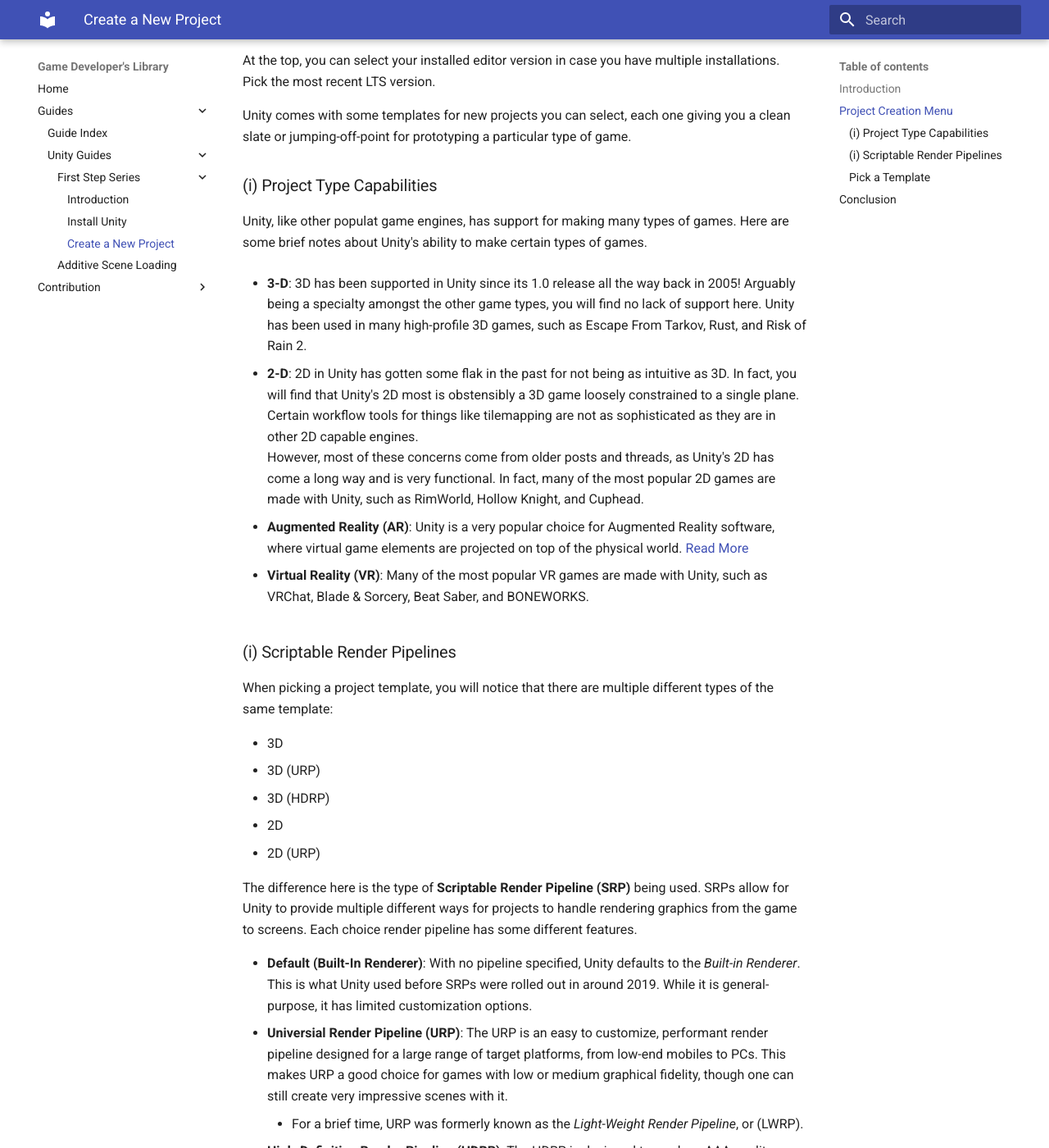
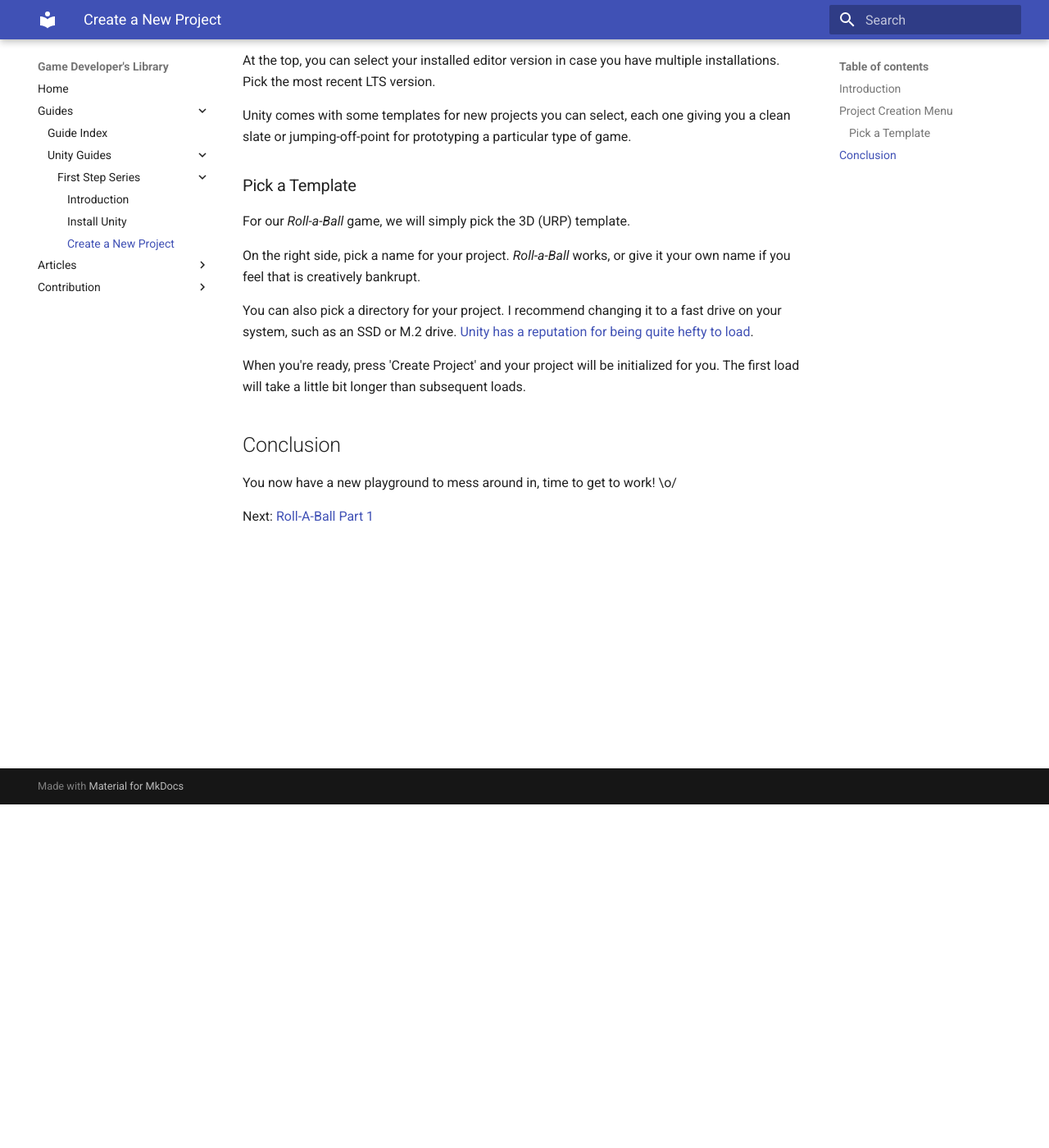
Before and after one commit to niu-gdo/game-developers-library, an MkDocs documentation site: the page built from docs/guides/unity-guides/first-step-series/unity-first-step-new-proj.md, in a window 1280 px wide and 1400 px high, scrolled down 419 px. Shown: the whole window at 82% size. Built offline with MkDocs 1.6.1 and Material for MkDocs 9.7.7, drawn with Linux system fonts in a browser that asks for light colours; some of the changed text lies outside the part shown.

Commit message:
added new articles for render pipelines and capabilities. Started intro to editor page

```diff
--- a/docs/guides/unity-guides/first-step-series/unity-first-step-new-proj.md
+++ b/docs/guides/unity-guides/first-step-series/unity-first-step-new-proj.md
@@ -11,40 +11,6 @@
 
 Unity comes with some templates for new projects you can select, each one giving you a clean slate or jumping-off-point for prototyping a particular type of game.
 
-### (ℹ) Project Type Capabilities
-Unity, like other populat game engines, has support for making many types of games. Here are some brief notes about Unity's ability to make certain types of games.
-
-* **3-D**: 3D has been supported in Unity since its 1.0 release all the way back in 2005! Arguably being a specialty amongst the other game types, you will find no lack of support here. Unity has been used in many high-profile 3D games, such as Escape From Tarkov, Rust, and Risk of Rain 2.
-
-* **2-D**: 2D in Unity has gotten some flak in the past for not being as intuitive as 3D. In fact, you will find that Unity's 2D most is obstensibly a 3D game loosely constrained to a single plane. Certain workflow tools for things like tilemapping are not as sophisticated as they are in other 2D capable engines.
-However, most of these concerns come from older posts and threads, as Unity's 2D has come a long way and is very functional. In fact, many of the most popular 2D games are made with Unity, such as RimWorld, Hollow Knight, and Cuphead.
-
-* **Augmented Reality (AR)**: Unity is a very popular choice for Augmented Reality software, where virtual game elements are projected on top of the physical world. [Read More](https://unity.com/unity/features/ar)
-
-* **Virtual Reality (VR)**: Many of the most popular VR games are made with Unity, such as VRChat, Blade & Sorcery, Beat Saber, and BONEWORKS.
-
-### (ℹ) Scriptable Render Pipelines
-When picking a project template, you will notice that there are multiple different types of the same template:
-
-* 3D
-* 3D (URP)
-* 3D (HDRP)
-* 2D
-* 2D (URP)
-
-The difference here is the type of **Scriptable Render Pipeline (SRP)** being used. SRPs allow for Unity to provide multiple different ways for projects to handle rendering graphics from the game to screens. Each choice render pipeline has some different features.
-
-* **Default (Built-In Renderer)**: With no pipeline specified, Unity defaults to the *Built-in Renderer*. This is what Unity used before SRPs were rolled out in around 2019. While it is general-purpose, it has limited customization options.
-* **Universial Render Pipeline (URP)**: The URP is an easy to customize, performant render pipeline designed for a large range of target platforms, from low-end mobiles to PCs. This makes URP a good choice for games with low or medium graphical fidelity, though one can still create very impressive scenes with it.
-    * For a brief time, URP was formerly known as the *Light-Weight Render Pipeline*, or (LWRP).
-* **High-Definition Render Pipeline (HDRP)**: The HDRP is designed to produce AAA quality graphics specifically targeted as high-end platforms, making it a good choice for games trying to have cutting-edge graphics.
-
-The Built-In Renderer, URP, and HDRP are available for 3D games, while 2D only has the Built-In Renderer and URP.
-
-**In most cases, you will want to go for the Universial Render Pipeline for your projects**. You likely will not have assets to high-fidelity assets to make the cutting edge rendering worth it, and you may find it has a heavier load on your editor.
-
-The Built-In Render is arguably superceded by the URP. Developers report getting better frame-rates with URP while having easier customization options and better fidelity. 2D URP games also get access to optimized, slick 2D lighting options.
-
 ### Pick a Template
 For our *Roll-a-Ball* game, we will simply pick the 3D (URP) template.
 
@@ -57,4 +23,4 @@
 ## Conclusion
 You now have a new playground to mess around in, time to get to work! \o/
 
-Next: [Unity Editor Basics]()
+Next: [Roll-A-Ball Part 1]()
--- a/mkdocs.yml
+++ b/mkdocs.yml
@@ -11,7 +11,12 @@
         - 'Introduction': 'guides/unity-guides/first-step-series/unity-first-step-index.md'
         - 'Install Unity': 'guides/unity-guides/first-step-series/unity-first-step-install.md'
         - 'Create a New Project': 'guides/unity-guides/first-step-series/unity-first-step-new-proj.md'
-      - 'Additive Scene Loading': 'guides/unity-guides/additiveloading.md'
+  - Articles:
+    - 'Article Index': 'articles/articles-index.md'
+    - 'Unity Articles':
+      - 'Project Type Capabilities': 'articles/unity-articles/unity-type-capabilities.md'
+      - 'Introduction to the Editor': 'articles/unity-articles/unity-editor-introduction.md'
+      - 'Scriptable Render Pipelines': 'articles/unity-articles/unity-render-pipelines.md'
   - Contribution:
     - 'Using MkDocs': 'contribution/mkdocs-usage.md'
     - 'Making New Pages': 'contribution/making-new-pages.md'
```
Also changed, not shown: docs/articles/articles-index.md (added, +13 -0 lines), docs/articles/unity-articles/unity-editor-introduction.md (added, +56 -0 lines), docs/articles/unity-articles/unity-render-pipelines.md (added, +30 -0 lines), docs/articles/unity-articles/unity-type-capabilities.md (added, +15 -0 lines), docs/guides/guides-index.md (+1 -1 lines), docs/index.md (+1 -1 lines), docs/articles/unity-articles/unity-editor-introduction-res/right-heavy-layout.png (added).
